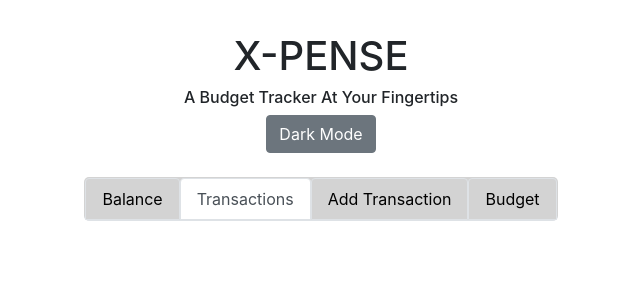
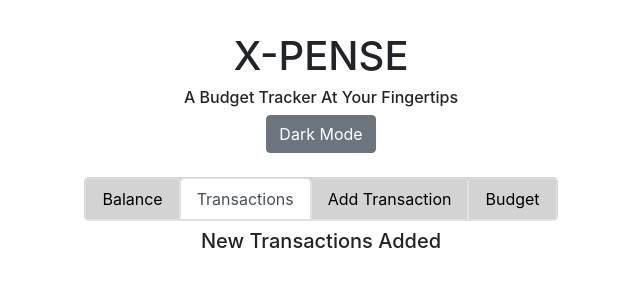
Before and after one commit to marlonmunoz/x-pense-app, a React (Vite) app in the folder Client/: page /transactions in a window 1280 px wide. Shown: the top 300 px of the page, without its empty margins (319-959 px from the left). Built offline with nearby package versions, Linux system fonts and the light colour scheme.

Commit message:
Transactions.jsx populated by AddTransactions.jsx output data

```diff
--- a/Client/src/components/AddTransactions.jsx
+++ b/Client/src/components/AddTransactions.jsx
@@ -1,11 +1,10 @@
 import React, { useState } from "react";
 
-
-function AddTransactions() {
+function AddTransactions( {transactions, setTransactions} ) {
     const [text, setText] = useState('');
     const [amount , setAmount] = useState(0);
     const [category, setCategory] = useState('');
-    const [transactions, setTransactions] = useState([]);
+    // const [transactions, setTransactions] = useState([]);
 
     const handleAmountChange = (e) => {
         const value = parseFloat(e.target.value);
@@ -75,7 +74,7 @@ function AddTransactions() {
             <div>
                 <button type="submit" className="btn btn-primary"> Add Transaction</button>
             </div>
-            <div>
+            {/* <div>
                 <ul>
                     {transactions.map((transaction, index) => (
                         <li key={index}>
@@ -83,7 +82,7 @@ function AddTransactions() {
                         </li>
                     ))}
                 </ul>
-            </div>
+            </div> */}
         </form>
     );
 }
--- a/Client/src/components/App.jsx
+++ b/Client/src/components/App.jsx
@@ -7,7 +7,9 @@ import Budget from '../components/Budget'
 import '/src/App.css'
 
 function App() {
-  // Add Transaction Tab works normally
+  const [transactions, setTransactions] = useState([]);
+
+  // Add Transaction Tab works as expected
   const [darkMode, setDarkMode] = useState(false);
   const toggleDarkMode = () => {
     setDarkMode(!darkMode);
@@ -52,8 +54,8 @@ function App() {
         <Routes>
           <Route path='/' element={<div><Outlet /></div>}>
             <Route index element ={<Balance />}/>
-            <Route path='/transactions' element ={<Transactions />}/>
-            <Route path='/add' element ={<AddTransactions />}/>
+            <Route path='/transactions' element ={<Transactions transactions={transactions} />}/>
+            <Route path='/add' element ={<AddTransactions transactions={transactions} setTransactions={setTransactions} />}/>
             <Route path='/budget' element ={<Budget />}/>
           </Route>
         </Routes>
--- a/Client/src/components/Transactions.jsx
+++ b/Client/src/components/Transactions.jsx
@@ -1,8 +1,9 @@
 import React from 'react';
 
-const Transactions = ({ transactions = [] }) => {
+const Transactions = ({ transactions }) => {
     return (
         <div>
+            <h5>New Transactions Added</h5>
             <ul>
                 {transactions.map((transaction, index) => (
                     <li key={index}>
```
